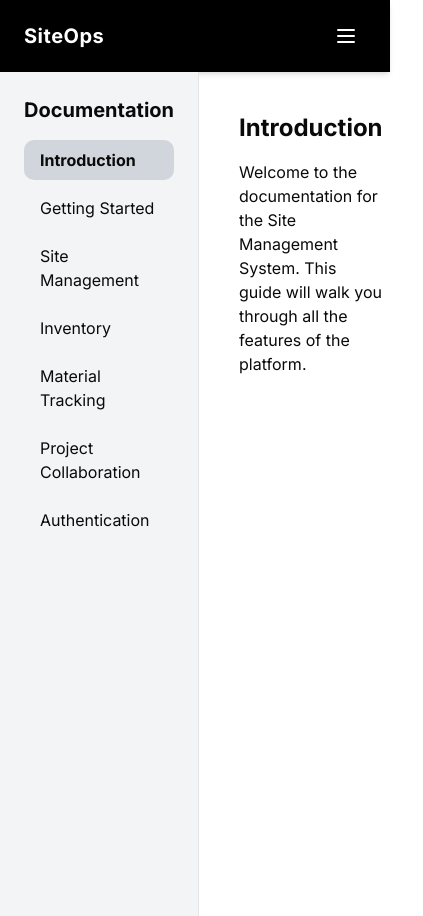
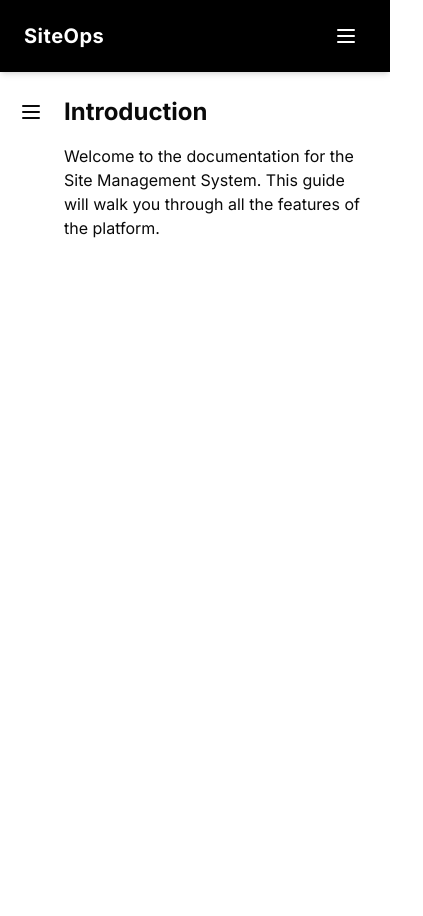
Before and after one commit to friedavocadoes/SiteOps, a Next.js app: page /docs in a window 390 px wide. Shown: the whole page, 423 px wide, since content can reach past the window. Built offline with nearby package versions, Linux system fonts and the light colour scheme; no server answers.

Commit message:
responsive support and docs

```diff
--- a/src/app/docs/page.tsx
+++ b/src/app/docs/page.tsx
@@ -1,6 +1,7 @@
 "use client";
 import { useState } from "react";
 import Navbar from "@/components/Navbar";
+import { Menu } from "lucide-react";
 
 const sections = [
   { id: "introduction", title: "Introduction" },
@@ -14,14 +15,27 @@ const sections = [
 
 export default function DocsPage() {
   const [activeSection, setActiveSection] = useState("introduction");
+  const [sidebarOpen, setSidebarOpen] = useState(false);
 
   return (
     <>
       <Navbar />
       <div className="flex min-h-screen">
-        {/* Sidebar */}
-        <aside className="w-64 bg-gray-100 p-6 border-r">
-          <h2 className="text-xl font-bold mb-4">Documentation</h2>
+        {/* Sidebar (Collapsible on Mobile) */}
+        <aside
+          className={`fixed inset-y-0 left-0 z-20 w-64 bg-gray-100 p-6 border-r transform ${
+            sidebarOpen ? "translate-x-0" : "-translate-x-64"
+          } md:translate-x-0 transition-transform ease-in-out duration-300 md:relative md:w-64`}
+        >
+          {/* Mobile Menu Button */}
+          <button
+            onClick={() => setSidebarOpen(!sidebarOpen)}
+            className="absolute mt-21 top-4 right-4 translate-x-15 md:hidden"
+          >
+            <Menu size={24} />
+          </button>
+
+          <h2 className="text-lg font-bold mb-4">Documentation</h2>
           <nav className="space-y-2">
             {sections.map((section) => (
               <button
@@ -29,7 +43,10 @@ export default function DocsPage() {
                 className={`block w-full text-left px-4 py-2 rounded-lg hover:bg-gray-200 transition ${
                   activeSection === section.id ? "bg-gray-300 font-bold" : ""
                 }`}
-                onClick={() => setActiveSection(section.id)}
+                onClick={() => {
+                  setActiveSection(section.id);
+                  setSidebarOpen(false); // Close sidebar on mobile when a section is selected
+                }}
               >
                 {section.title}
               </button>
@@ -38,79 +55,38 @@ export default function DocsPage() {
         </aside>
 
         {/* Main Content */}
-        <main className="flex-1 p-10">
-          {activeSection === "introduction" && (
-            <section>
-              <h1 className="text-2xl font-bold">Introduction</h1>
-              <p className="mt-4">
-                Welcome to the documentation for the Site Management System.
-                This guide will walk you through all the features of the
-                platform.
-              </p>
+        <main className="flex-1 p-6 md:p-10 ml-10 md:ml-64">
+          {sections.map(({ id, title }) => (
+            <section
+              key={id}
+              className={`${activeSection === id ? "block" : "hidden"}`}
+            >
+              <h1 className="text-2xl font-bold">{title}</h1>
+              <p className="mt-4">{getSectionContent(id)}</p>
             </section>
-          )}
-
-          {activeSection === "getting-started" && (
-            <section>
-              <h1 className="text-2xl font-bold">Getting Started</h1>
-              <p className="mt-4">
-                To begin using the system, create an account and log in. Once
-                authenticated, you can manage construction sites, track
-                inventory, and collaborate on projects.
-              </p>
-            </section>
-          )}
-
-          {activeSection === "site-management" && (
-            <section>
-              <h1 className="text-2xl font-bold">Site Management</h1>
-              <p className="mt-4">
-                Create, update, and delete construction sites. Each site has
-                associated material tracking and project details.
-              </p>
-            </section>
-          )}
-
-          {activeSection === "inventory" && (
-            <section>
-              <h1 className="text-2xl font-bold">Inventory</h1>
-              <p className="mt-4">
-                Keep track of materials stored in your warehouse. Easily add
-                these materials to sites when needed.
-              </p>
-            </section>
-          )}
-
-          {activeSection === "material-tracking" && (
-            <section>
-              <h1 className="text-2xl font-bold">Material Tracking</h1>
-              <p className="mt-4">
-                Log materials delivered to each site and track their usage over
-                time.
-              </p>
-            </section>
-          )}
-
-          {activeSection === "project-collaboration" && (
-            <section>
-              <h1 className="text-2xl font-bold">Project Collaboration</h1>
-              <p className="mt-4">
-                Invite team members to your site projects using their email.
-                They will have access to the site on their dashboard.
-              </p>
-            </section>
-          )}
-
-          {activeSection === "authentication" && (
-            <section>
-              <h1 className="text-2xl font-bold">Authentication</h1>
-              <p className="mt-4">
-                Secure login and authentication system using Firebase.
-              </p>
-            </section>
-          )}
+          ))}
         </main>
       </div>
     </>
   );
 }
+
+// Function to return section content dynamically
+function getSectionContent(id: string) {
+  const content: Record<string, string> = {
+    introduction:
+      "Welcome to the documentation for the Site Management System. This guide will walk you through all the features of the platform.",
+    "getting-started":
+      "To begin using the system, create an account and log in. Once authenticated, you can manage construction sites, track inventory, and collaborate on projects.",
+    "site-management":
+      "Create, update, and delete construction sites. Each site has associated material tracking and project details.",
+    inventory:
+      "Keep track of materials stored in your warehouse. Easily add these materials to sites when needed.",
+    "material-tracking":
+      "Log materials delivered to each site and track their usage over time.",
+    "project-collaboration":
+      "Invite team members to your site projects using their email. They will have access to the site on their dashboard.",
+    authentication: "Secure login and authentication system using Firebase.",
+  };
+  return content[id] || "No content available.";
+}
--- a/src/app/support/page.tsx
+++ b/src/app/support/page.tsx
@@ -11,38 +11,45 @@ export default function SupportPage() {
   return (
     <>
       <Navbar />
-      <div className="container flex flex-col mx-auto p-4">
+      <div className="container flex flex-col items-center mx-auto p-4">
+        {/* Back Button */}
         <Button
           onClick={() => router.back()}
           variant="outline"
-          className="mb-4 w-20 cursor-pointer"
+          className="mb-4 w-20 cursor-pointer self-start"
         >
           ← Back
         </Button>
-        <Label className="text-2xl font-bold mx-auto mb-4 mt-10">Support</Label>
-        <Card className="mx-40">
+
+        {/* Support Heading */}
+        <Label className="text-2xl font-bold mb-6 mt-6 text-center">
+          Support
+        </Label>
+
+        {/* Contact Card */}
+        <Card className="w-full max-w-2xl p-4 md:p-6">
           <CardHeader>
             <CardTitle>Contact Us</CardTitle>
           </CardHeader>
           <CardContent>
-            <p className="mb-4">
+            <p className="mb-4 text-sm md:text-base">
               If you need assistance or have any queries, feel free to reach out
               to us.
             </p>
-            <div className="mb-4">
+            <div className="mb-4 text-sm md:text-base">
               <strong>Email:</strong>{" "}
               <a href="mailto:77gautham@gmail.com" className="text-blue-500">
                 77gautham@gmail.com
               </a>
             </div>
-            <div className="mb-4">
+            <div className="mb-4 text-sm md:text-base">
               <strong>Phone:</strong> +91 xxxxxxxx
             </div>
-            <div className="mb-4">
+            <div className="mb-4 text-sm md:text-base">
               <strong>Working Hours:</strong> Monday - Friday, 5:00 PM - 10:00
               PM (IST)
             </div>
-            <p>
+            <p className="text-sm md:text-base">
               We aim to respond to all inquiries within 24 hours. Thank you for
               reaching out!
             </p>
```
